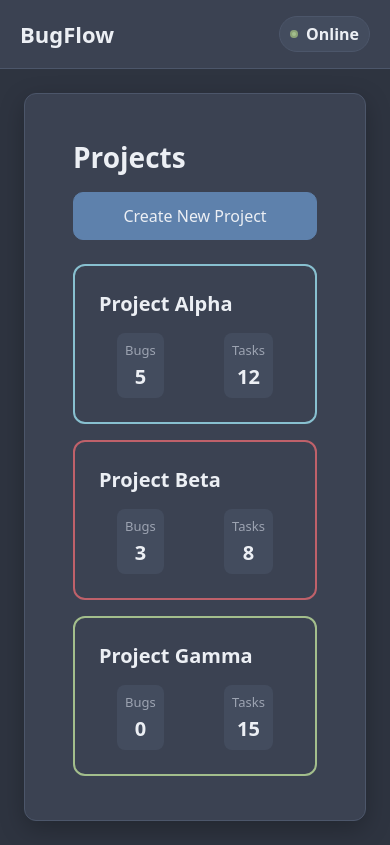
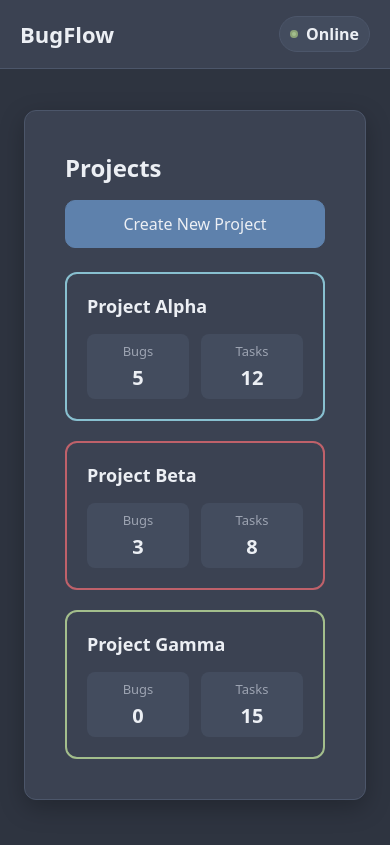
Before and after one commit to abijith-2002/bugflow-frontend, a React (Create React App) app in the folder WebFrontend/: page /dashboard in a window 390 px wide. Built offline with nearby package versions, Linux system fonts and the light colour scheme; the HTML template or start-up script is replaced by a standard one; a web font is replaced by a local one.

Commit message:
CheckPoint - cg2c9e7a25

```diff
--- a/WebFrontend/src/styles/DashboardPage.css
+++ b/WebFrontend/src/styles/DashboardPage.css
@@ -1,5 +1,5 @@
 .dashboard {
-  padding: 32px;
+  padding: 24px;
   max-width: 1200px;
   margin: 0 auto;
   width: 100%;
@@ -9,41 +9,32 @@
   display: flex;
   justify-content: space-between;
   align-items: center;
-  margin-bottom: 32px;
-  padding: 0 8px;
+  margin-bottom: 24px;
 }
 
 .dashboard-header h2 {
   margin: 0;
   color: var(--text);
-  font-size: 28px;
-  font-weight: 600;
+  font-size: 24px;
 }
 
 .create-project-btn {
-  min-width: 160px;
   max-width: 200px;
 }
 
 .project-grid {
-  display: flex;
-  flex-direction: column;
-  gap: 16px;
-  padding: 0 8px;
-  width: 100%;
+  display: grid;
+  grid-template-columns: repeat(auto-fill, minmax(300px, 1fr));
+  gap: 20px;
 }
 
 .project-card {
   background: var(--surface);
   border: 2px solid var(--border);
   border-radius: 12px;
-  padding: 24px;
+  padding: 20px;
   transition: transform 0.2s, box-shadow 0.2s;
   cursor: pointer;
-  width: 100%;
-  display: flex;
-  justify-content: space-between;
-  align-items: center;
 }
 
 .project-card:hover {
@@ -52,14 +43,15 @@
 }
 
 .project-card h3 {
-  margin: 0;
+  margin: 0 0 16px;
   color: var(--text);
-  font-size: 20px;
+  font-size: 18px;
 }
 
 .project-stats {
-  display: flex;
-  gap: 24px;
+  display: grid;
+  grid-template-columns: 1fr 1fr;
+  gap: 12px;
 }
 
 .stat {
@@ -125,29 +117,20 @@
 /* Responsive adjustments */
 @media (max-width: 768px) {
   .dashboard {
-    padding: 20px 16px;
+    padding: 16px;
   }
 
-  .project-card {
-    flex-direction: column;
-    align-items: flex-start;
-    gap: 16px;
-  }
-
-  .project-stats {
-    width: 100%;
-    justify-content: space-around;
+  .project-grid {
+    grid-template-columns: 1fr;
   }
 
   .dashboard-header {
     flex-direction: column;
     align-items: stretch;
     gap: 16px;
-    margin-bottom: 24px;
   }
 
   .create-project-btn {
-    width: 100%;
     max-width: none;
   }
 }
```
Also changed, not shown: 2 other files (tests, documents, lock files or other folders).
